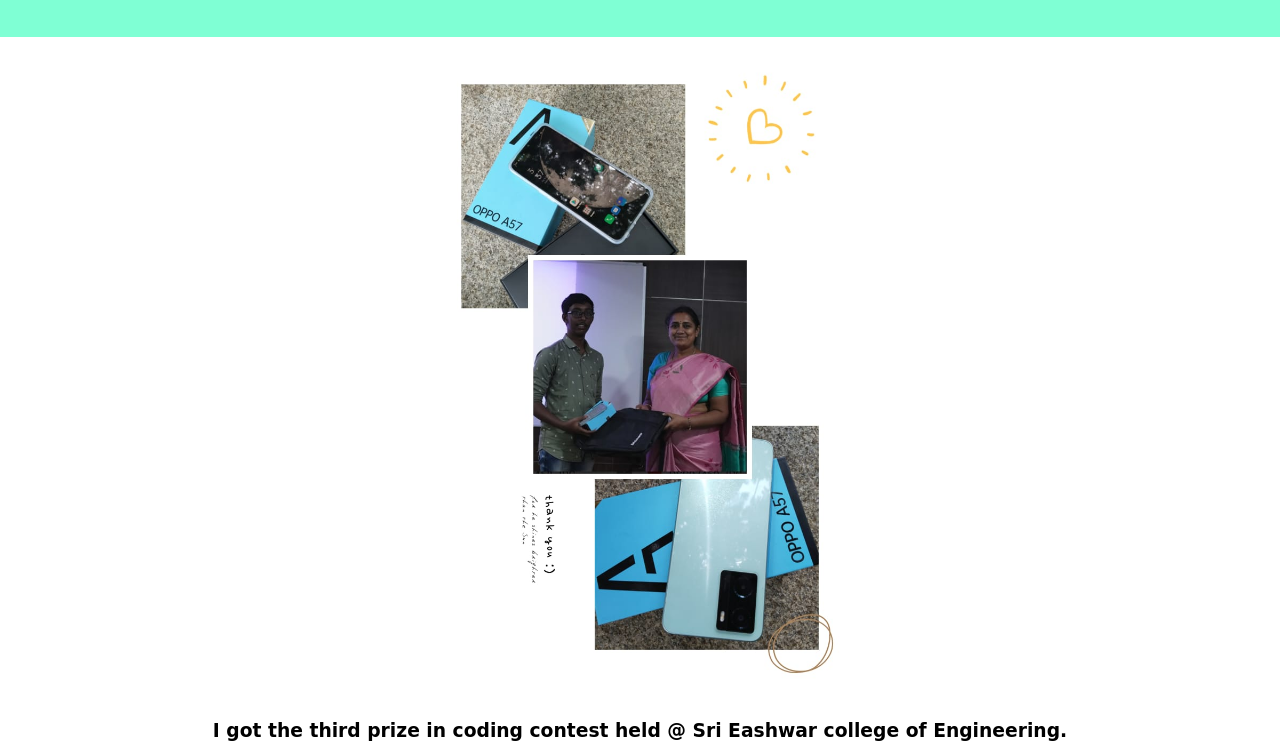
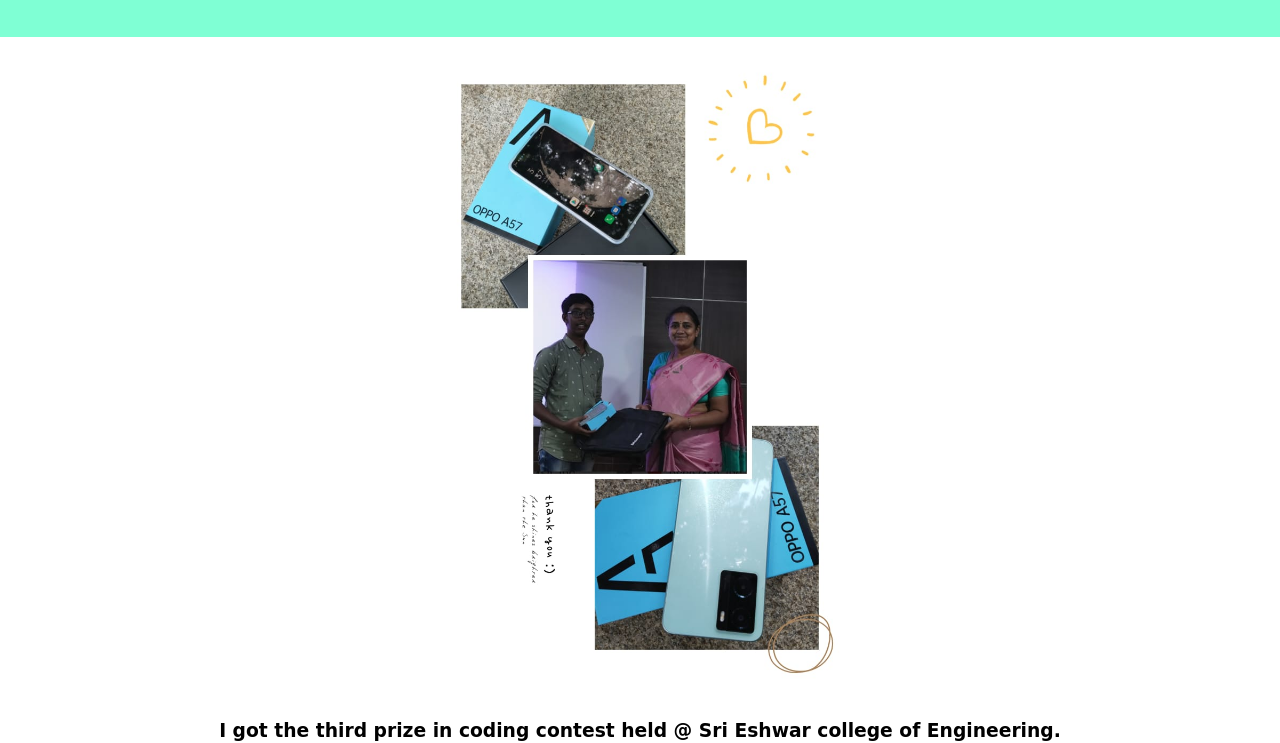
Before and after one commit to DharunAP/Portfolio, a plain HTML site: page achievements.html in a window 1280 px wide. Shown: the part 60-803 px from the top of the page. Drawn offline with Linux system fonts and the light colour scheme.

Commit message:
Update achievements.html

```diff
--- a/achievements.html
+++ b/achievements.html
@@ -12,7 +12,7 @@
         </div>
         <div class="hsc">
             <img src="coding contest.jpg" class="img1" alt="Getting prize from college principal mam.">
-            <h3>I got the third prize in coding contest held @ Sri Eashwar college  of Engineering. </h3><hr>
+            <h3>I got the third prize in coding contest held @ Sri Eshwar college  of Engineering. </h3><hr>
             <h2>My HSC Mark list</h2><br>
             <center>
             <table border="solid" >
```
